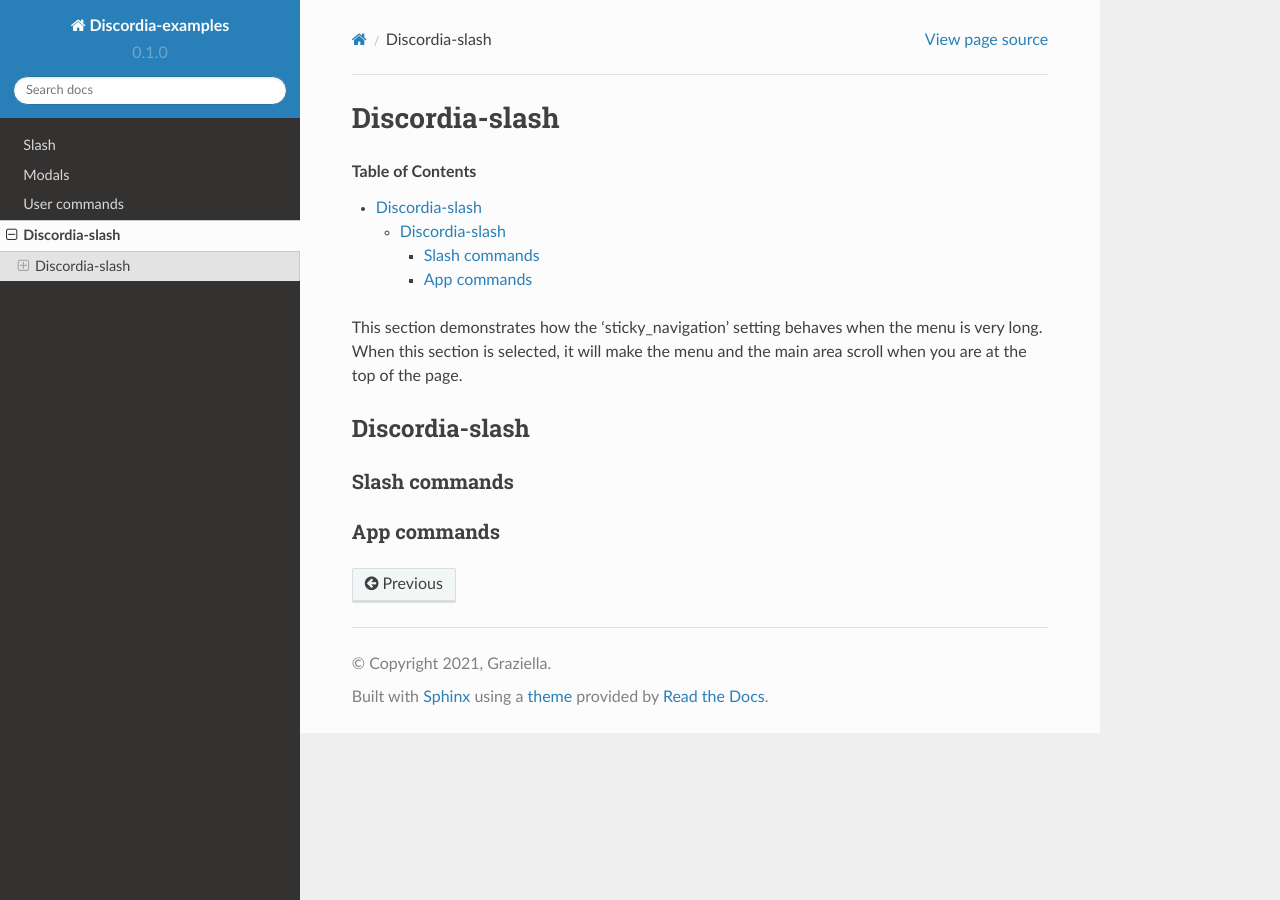
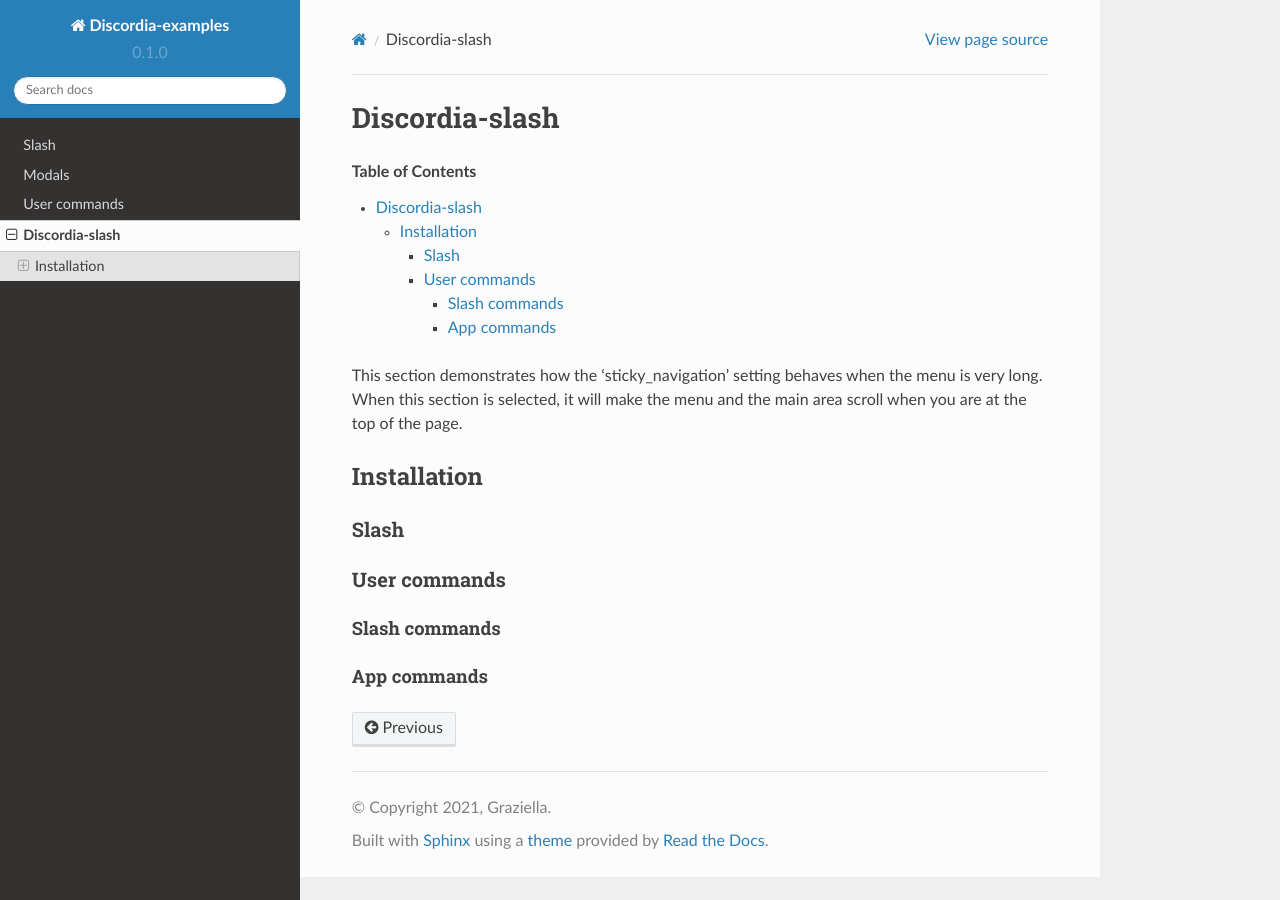
Before and after one commit to justdie386/discordia-examples, a Sphinx documentation site: the page built from docs/source/sqlite.rst, in a window 1280 px wide. Built offline with Sphinx 7.4.7 and the Read the Docs theme 2.0.0, drawn with Linux system fonts in a browser that asks for light colours; pages that are not in the unit, such as notebooks, are missing from menus.

Commit message:
Update sqlite.rst

```diff
--- a/docs/source/sqlite.rst
+++ b/docs/source/sqlite.rst
@@ -8,8 +8,15 @@
 This section demonstrates how the 'sticky_navigation' setting behaves when the menu is very long.
 When this section is selected, it will make the menu and the main area scroll when you are at the top of the page.
 
+Installation
+--------
 
-Discordia-slash
+Slash
+=================
+
+
+
+User commands
 =================
 
 Slash commands
```
